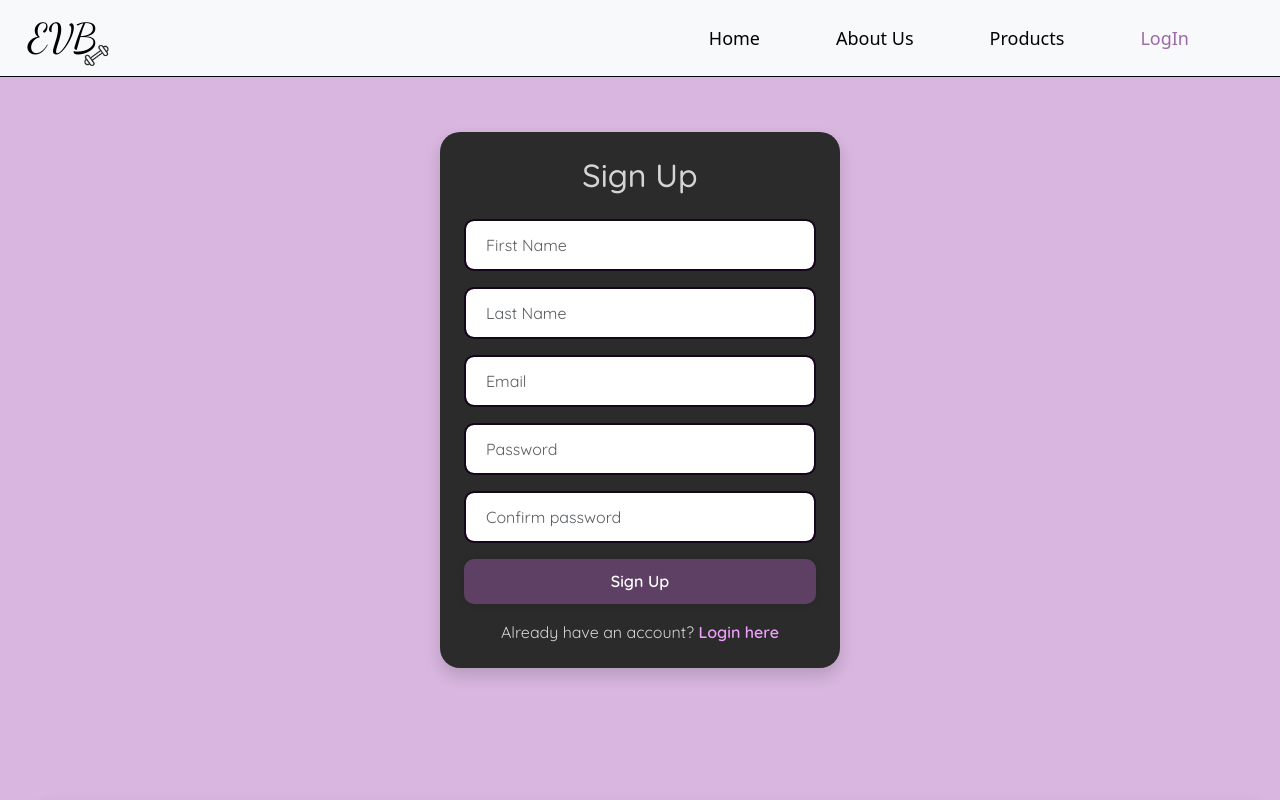
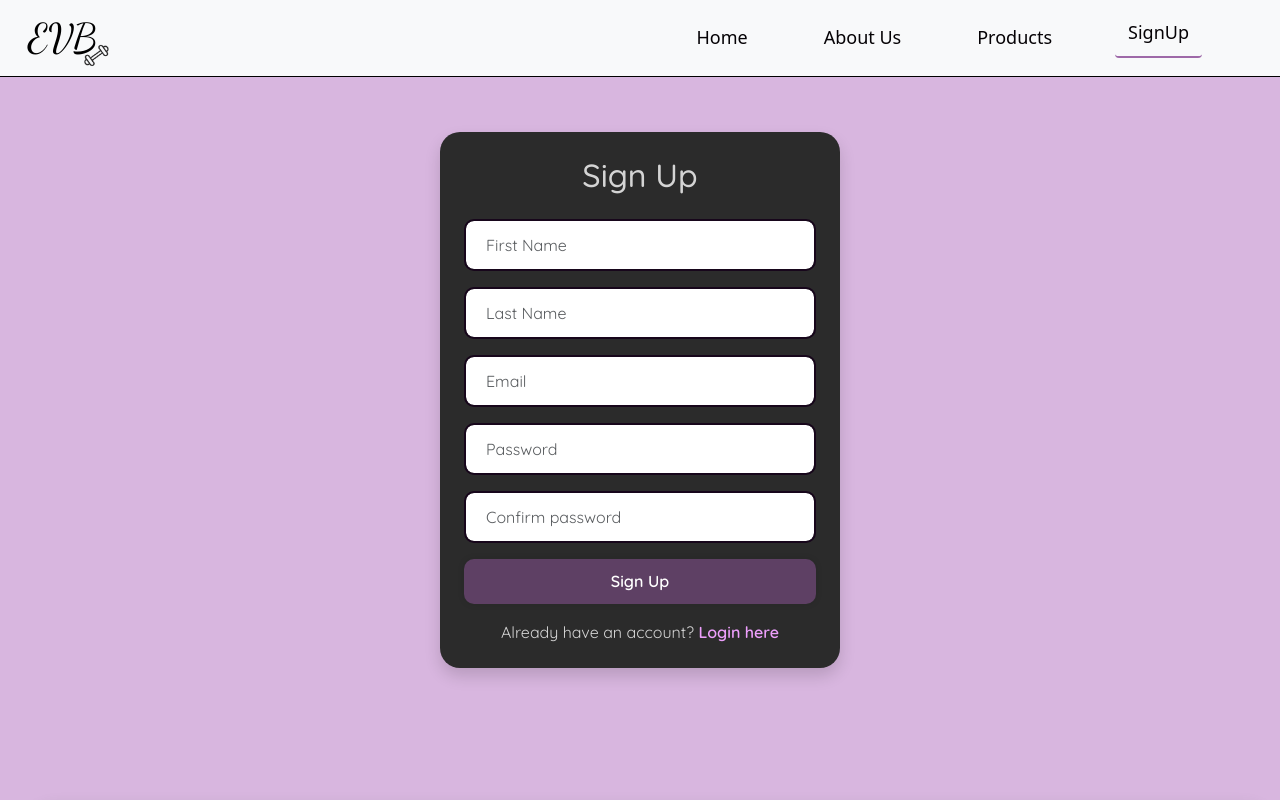
Before and after one commit to ermelahoxhaa/EVB-Sport, a Vue app in the folder frontend/vue-login-app/: page /signup in a window 1280 px wide. Shown: the top 800 px of the page. Built offline with nearby package versions, Linux system fonts and the light colour scheme.

Commit message:
Commiting changes

```diff
--- a/frontend/vue-login-app/public/index.html
+++ b/frontend/vue-login-app/public/index.html
@@ -13,5 +13,10 @@
     </noscript>
     <div id="app"></div>
     <!-- built files will be auto injected -->
+
+    <script defer src="https://cdn.jsdelivr.net/npm/bootstrap@5.3.2/dist/js/bootstrap.bundle.min.js"></script>
   </body>
 </html>
+
+  </body>
+</html>
--- a/frontend/vue-login-app/src/components/AppHeader.vue
+++ b/frontend/vue-login-app/src/components/AppHeader.vue
@@ -7,30 +7,41 @@
       </span>
     </router-link>
 
-    <input type="checkbox" id="checkbox" class="d-none">
-    <label for="checkbox" class="navbar-toggler">
+    <button @click="toggleNavbar" class="navbar-toggler">
       <span class="navbar-toggler-icon"></span>
-    </label>
+    </button>
 
-    <div class="collapse navbar-collapse" id="navbarNav">
+    <div :class="['navbar-collapse', { 'active': isNavbarOpen }]">
       <ul class="navbar-nav ms-auto">
         <li class="nav-item">
-          <router-link to="/" class="nav-link">Home</router-link>
+          <router-link to="/" class="nav-link" active-class="active-link">Home</router-link>
         </li>
         <li class="nav-item">
-          <router-link to="/about" class="nav-link">About Us</router-link>
+          <router-link to="/about" class="nav-link" active-class="active-link">About Us</router-link>
         </li>
         <li class="nav-item">
-          <router-link to="/products" class="nav-link">Products</router-link>
+          <router-link to="/products" class="nav-link" active-class="active-link">Products</router-link>
         </li>
         <li class="nav-item">
-          <router-link to="/login" class="nav-link active">LogIn</router-link>
-        </li>
+  <router-link v-if="route.path === '/signup'" to="/signup" class="nav-link" active-class="active-link">SignUp</router-link>
+  <router-link v-else to="/login" class="nav-link" active-class="active-link">LogIn</router-link>
+</li>
+
       </ul>
     </div>
   </nav>
 </template>
+<script setup>
+import { ref } from 'vue'
+import { useRoute } from 'vue-router'
 
+const route = useRoute()
+const isNavbarOpen = ref(false)
+
+const toggleNavbar = () => {
+  isNavbarOpen.value = !isNavbarOpen.value
+}
+</script>
 <style scoped>
 @import url('https://fonts.googleapis.com/css2?family=Quicksand:wght@400;500;600&display=swap');
 @import url('https://fonts.googleapis.com/css2?family=Dancing+Script:wght@400;500;600&display=swap');
@@ -85,21 +96,39 @@ body {
   margin-right: 50px;
 }
 
-.navbar-nav .nav-link.active, .navbar-nav .nav-link:hover {
-  color:rgb(158, 105, 168);
+
+
+.active-link {
+  border-bottom: 2px solid rgb(158, 105, 168);
+  transform: translateY(-5px);
+  transition: all 0.3s ease;
+}
+.navbar-toggler {
+  display: none;
+  background-color: transparent;
+  border: none;
+  font-size: 28px;
+  cursor: pointer;
+}
+.navbar-collapse {
+  display: flex;
 }
 
+.navbar-collapse.active {
+  display: block;
+}
+
+
 @media (max-width: 820px) {
-  .navbar .navbar-collapse {
-    position: fixed;
-    left: -150%;
+  .navbar-collapse {
+    display: none;
     width: 100%;
     height: 100vh;
     background-color: rgb(41, 41, 41);
-    transition: left 0.5s;
+    position: absolute;
+    top: 61px;
+    left: 0;
     text-align: center;
-    top: 61px;
-    margin: 0;
     padding-bottom: 150px;
   }
 
@@ -111,18 +140,9 @@ body {
     display: block;
   }
 
-  .navbar-toggler-icon {
-    font-size: 28px;
-    color: black;
-  }
-
   .navbar-nav .nav-link {
     font-size: 1.2rem;
     margin: 25px 0;
   }
-
-  #checkbox:checked ~ .navbar-collapse {
-    left: 0;
-  }
 }
 </style>
--- a/frontend/vue-login-app/src/components/LoginComponent.vue
+++ b/frontend/vue-login-app/src/components/LoginComponent.vue
@@ -68,7 +68,7 @@ export default {
 
         localStorage.setItem('token', response.data.token);
 
-        this.$router.push('/dashboard');
+        this.$router.push('/products');
       } catch (error) {
         this.errorMessage = error.response?.data?.message || 'Server error!';
         alert(this.errorMessage);
--- a/frontend/vue-login-app/src/components/SignUp.vue
+++ b/frontend/vue-login-app/src/components/SignUp.vue
@@ -1,5 +1,5 @@
 <template>
-    <body class="custom-body">
+    <div class="custom-body">
       <div class="container d-flex justify-content-center align-items-center min-vh-100">
         <div class="wrapper card shadow border-0 p-4">
           <h1 class="text-center mb-4">Sign Up</h1>
@@ -70,7 +70,7 @@
           </div>
         </div>
       </div>
-    </body>
+    </div>
   </template>
 
 
--- a/frontend/vue-login-app/src/router/index.js
+++ b/frontend/vue-login-app/src/router/index.js
@@ -7,6 +7,9 @@ import DashboardView from '../components/DashboardView.vue';
 const routes = [
   { path: '/login', name: 'Login', component: LoginComponent },
   { path: '/signup', name: 'Signup', component: SignUp },
+ // { path: '/products', name: 'Products', component: ProductList },
+ // { path: '/home', name: 'home', component: ProductList },
+
   { path: '/dashboard', name: 'Dashboard', component: DashboardView, meta: { requiresAuth: true } }
 
 ]
```
